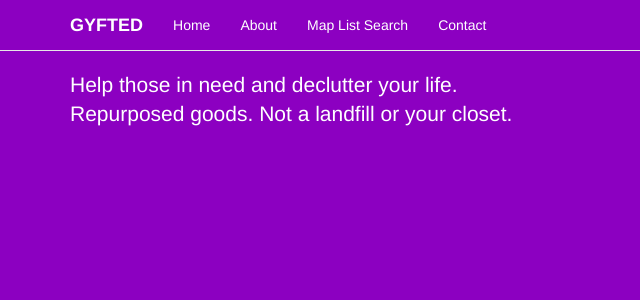
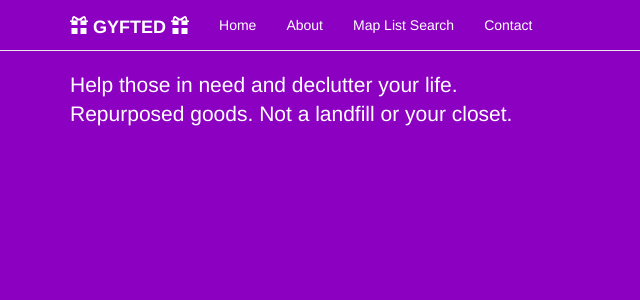
Before and after one commit to jasonleonhard/gyfted, a Flask app: page / in a window 1280 px wide. Shown: the top 300 px of the page, without its empty margins (0-640 px from the left). Run offline with Flask 2, Linux system fonts and the light colour scheme; some libraries are stand-ins or nearby versions.

Commit message:
add glyphicon to navbar

```diff
--- a/templates/template.html
+++ b/templates/template.html
@@ -16,7 +16,11 @@
             <span class="icon-bar"></span>
             <span class="icon-bar"></span>
           </button>
-          <a class="navbar-brand" href="#">GYFTED</a>
+            <a class="navbar-brand" href="#">
+              <span class="glyphicon glyphicon-gift"></span>
+              GYFTED
+              <span class="glyphicon glyphicon-gift"></span>
+            </a>
         </div>
         <div id="navbar" class="navbar-collapse collapse">
           <ul class="nav navbar-nav">
```
